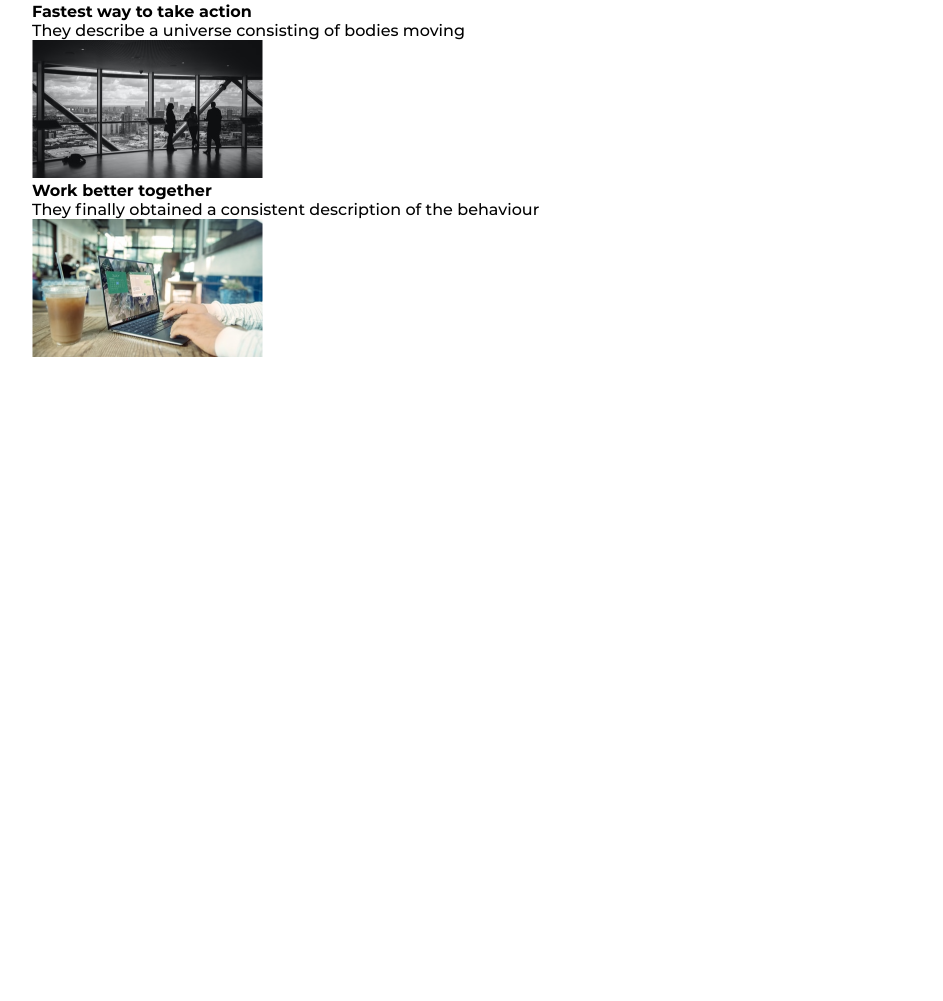
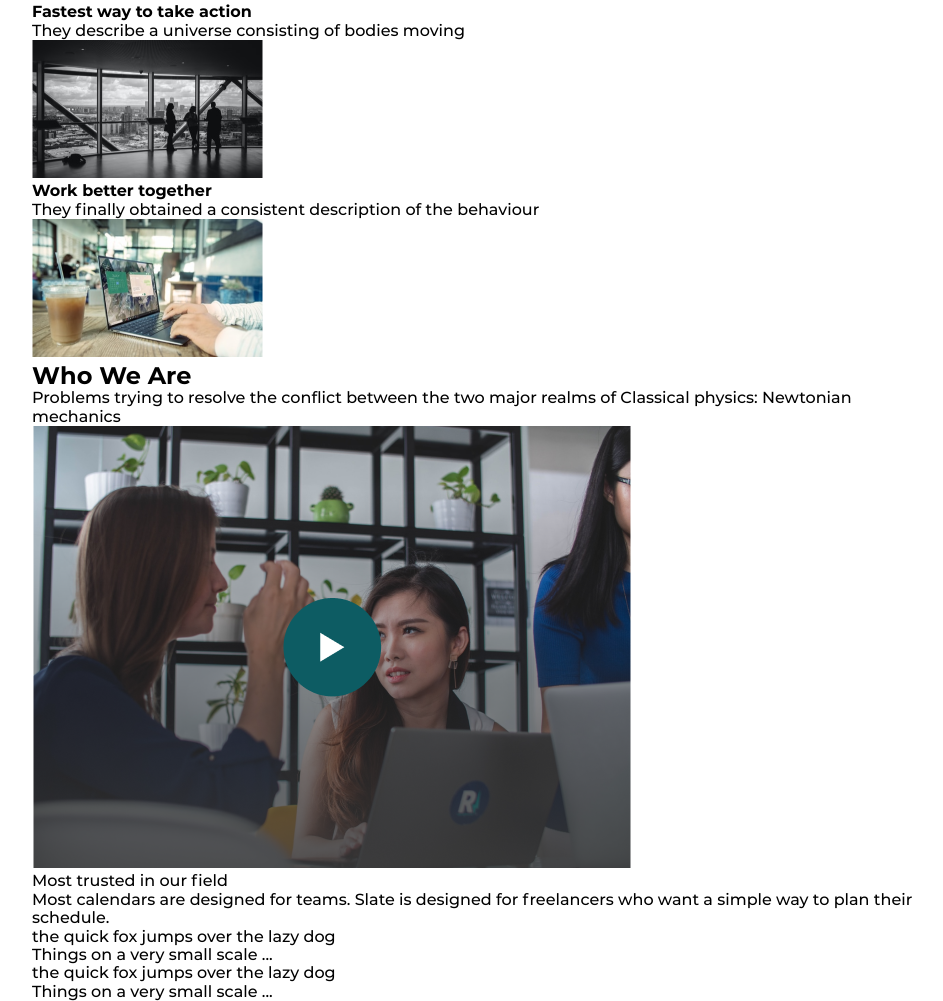
Before and after one commit to solembumone/relvise, a plain HTML site: page index.html in a window 1280 px wide. Shown: the part 1167-2168 px from the top of the page, without its empty margins (165-1108 px from the left). Before the commit the page ends 1529 px from the top, so only its background shows below. Drawn offline with Linux system fonts and the light colour scheme; files that its build step writes are made by us from their sources; a web font is replaced by a local one.

Commit message:
about html

```diff
--- a/index.html
+++ b/index.html
@@ -280,6 +280,49 @@
         </div>
       </div>
     </section>
+
+    <section class="about">
+      <div class="container">
+        <h2 class="about__title">
+          Who We Are
+        </h2>
+        <div class="about__subtitle">
+          Problems trying to resolve the conflict between the two major realms
+          of Classical physics: Newtonian mechanics
+        </div>
+        <div class="about__content">
+          <div class="about__conten-video">
+            <img src="./img/about us/video.png" alt="" class="about__img">
+          </div>
+          <div class="about__content-text">
+            <div class="about__content-title">
+              Most trusted in our field
+            </div>
+            <div class="about__content-subtitle">
+              Most calendars are designed for teams. Slate is designed for freelancers who want a simple way to plan their schedule.
+            </div>
+            <ul class="about__content-list list-reset">
+              <il class="about__content-item">
+                <div class="about__content-item__title">
+                  the quick fox jumps over the lazy dog
+                </div>
+                <div class="about__content-item__subtitle">
+                  Things on a very small scale ...
+                </div>
+              </il>
+              <il class="about__content-item">
+                <div class="about__content-item__title">
+                  the quick fox jumps over the lazy dog
+                </div>
+                <div class="about__content-item__subtitle">
+                  Things on a very small scale ...
+                </div>
+              </il>
+            </ul>
+          </div>
+        </div>
+      </div>
+    </section>
   </main>
 </body>
 </html>
```
